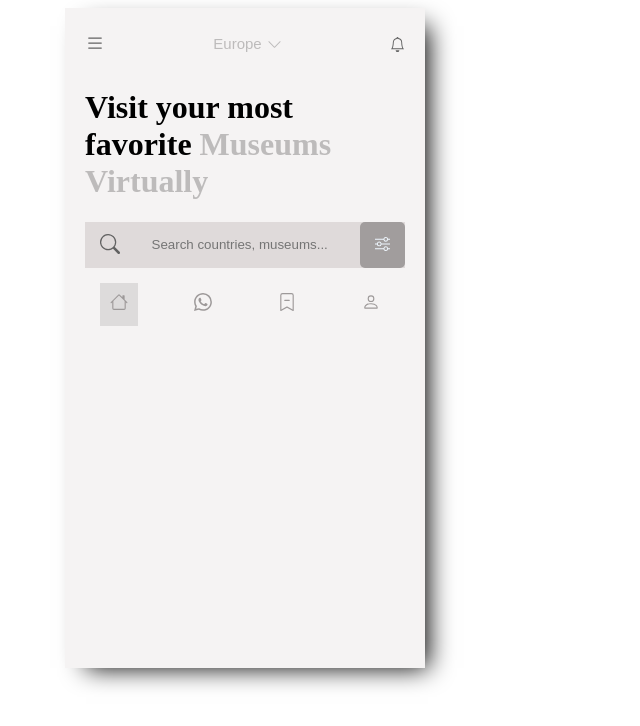
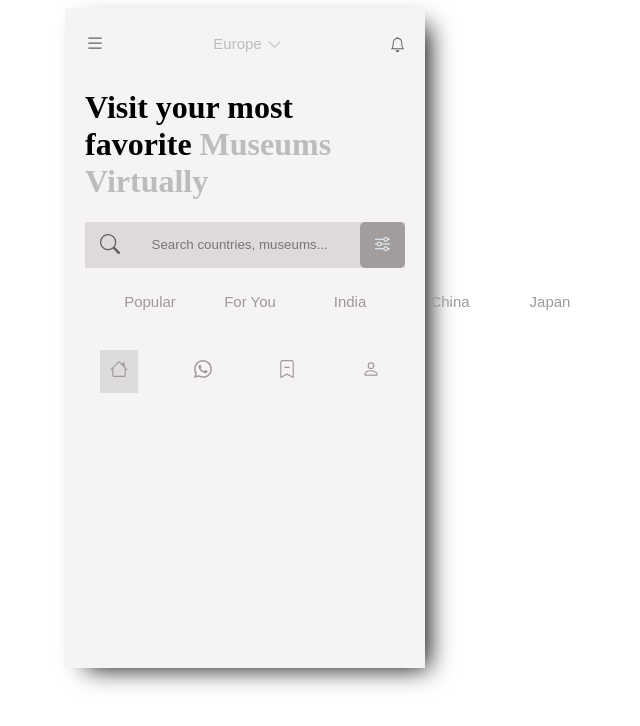
Before and after one commit to sito8943/ui-train, a React (Create React App) app: page / in a window 1280 px wide. Shown: the top 726 px of the page, without its empty margins (395-1035 px from the left). Built offline with nearby package versions, Linux system fonts and the light colour scheme.

Commit message:
working with tab

```diff
--- /dev/null
+++ b/src/layouts/uiuxdesig.trends/Museums Virtually/layouts/TabView/Tab/Tab.jsx
@@ -0,0 +1,48 @@
+import React from "react";
+
+// prop-types
+import PropTypes from "prop-types";
+
+// emotion
+import { css } from "@emotion/css";
+
+const Tab = (props) => {
+  const { index, text, action, active } = props;
+
+  const buttonTextCss = css({
+    minWidth: 100,
+    border: "none",
+    color: "#9d9999",
+    padding: 10,
+    fontSize: 15,
+    background: "none",
+    cursor: "pointer",
+  });
+
+  const activeButton = css({
+    background: "#dddbdb !important",
+  });
+
+  return (
+    <button
+      id={`t${index}`}
+      action={action}
+      className={`${buttonTextCss} ${active ? activeButton : ""}`}
+    >
+      {text}
+    </button>
+  );
+};
+
+Tab.defaultProps = {
+  active: false,
+};
+
+Tab.propTypes = {
+  index: PropTypes.number.isRequired,
+  text: PropTypes.string.isRequired,
+  action: PropTypes.func.isRequired,
+  active: PropTypes.bool,
+};
+
+export default Tab;
--- /dev/null
+++ b/src/layouts/uiuxdesig.trends/Museums Virtually/layouts/TabView/TabView.jsx
@@ -0,0 +1,30 @@
+import React from "react";
+
+// emotion
+import { css } from "@emotion/css";
+
+// components
+import Tab from "./Tab/Tab";
+
+const tabs = ["Popular", "For You", "India", "China", "Japan"];
+
+const TabView = () => {
+  const containerCss = css({
+    display: "flex",
+    justifyContent: "space-between",
+    alignItems: "center",
+    padding: 15,
+  });
+
+  return (
+    <div>
+      <div className={containerCss}>
+        {tabs.map((item, i) => (
+          <Tab index={i} key={`tab${i}`} text={item} />
+        ))}
+      </div>
+    </div>
+  );
+};
+
+export default TabView;
--- a/src/layouts/uiuxdesig.trends/Museums Virtually/views/Home/Home.jsx
+++ b/src/layouts/uiuxdesig.trends/Museums Virtually/views/Home/Home.jsx
@@ -6,6 +6,7 @@ import { css } from "@emotion/css";
 import Navbar from "../../components/Navbar/Navbar";
 import Search from "../../components/Search/Search";
 import Dock from "../../components/Dock/Dock";
+import TabView from "../../layouts/TabView/TabView";
 
 function Home() {
   const containerCss = css({
@@ -28,6 +29,7 @@ function Home() {
         <span className={spanTitle}>Museums Virtually</span>
       </h1>
       <Search />
+      <TabView />
       <Dock />
     </div>
   );
```
